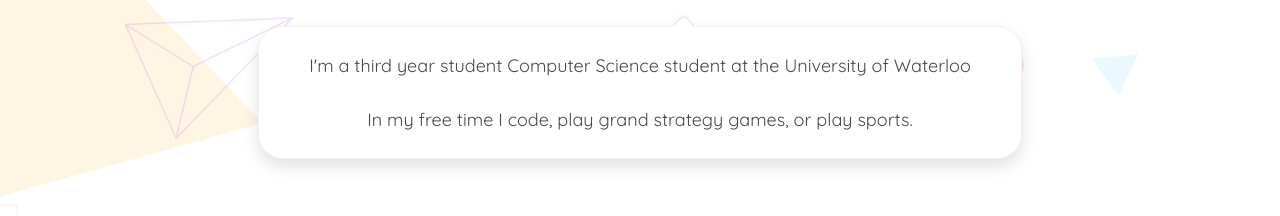
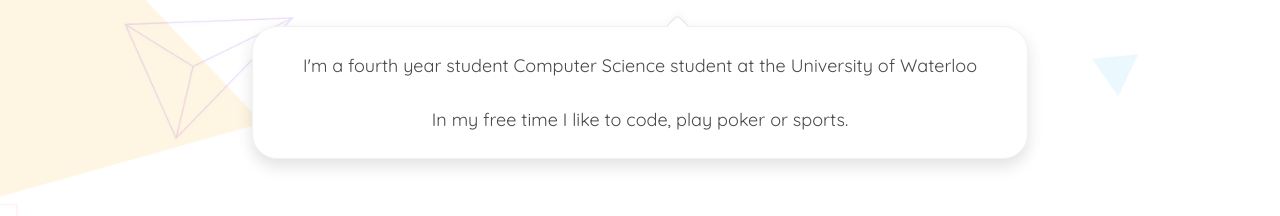
Before and after one commit to Ericwang52/Ericwang52, a plain HTML site: page index.html in a window 1280 px wide. Shown: the part 584-800 px from the top of the page. Drawn offline with nearby package versions, Linux system fonts and the light colour scheme.

Commit message:
new resume, fourth year

```diff
--- a/index.html
+++ b/index.html
@@ -116,8 +116,8 @@
 							</div>
 							<div class="about-me-details">
 								<div class="dropdownArrow"></div>
-								<p>I'm a third year student Computer Science student at the University of Waterloo<br><br>
-								In my free time I code, play grand strategy games, or play sports.
+								<p>I'm a fourth year student Computer Science student at the University of Waterloo<br><br>
+								In my free time I like to code, play poker or sports.
 								</p>
 							</div>
 						</div>
```
Also changed, not shown: 1 other file.
